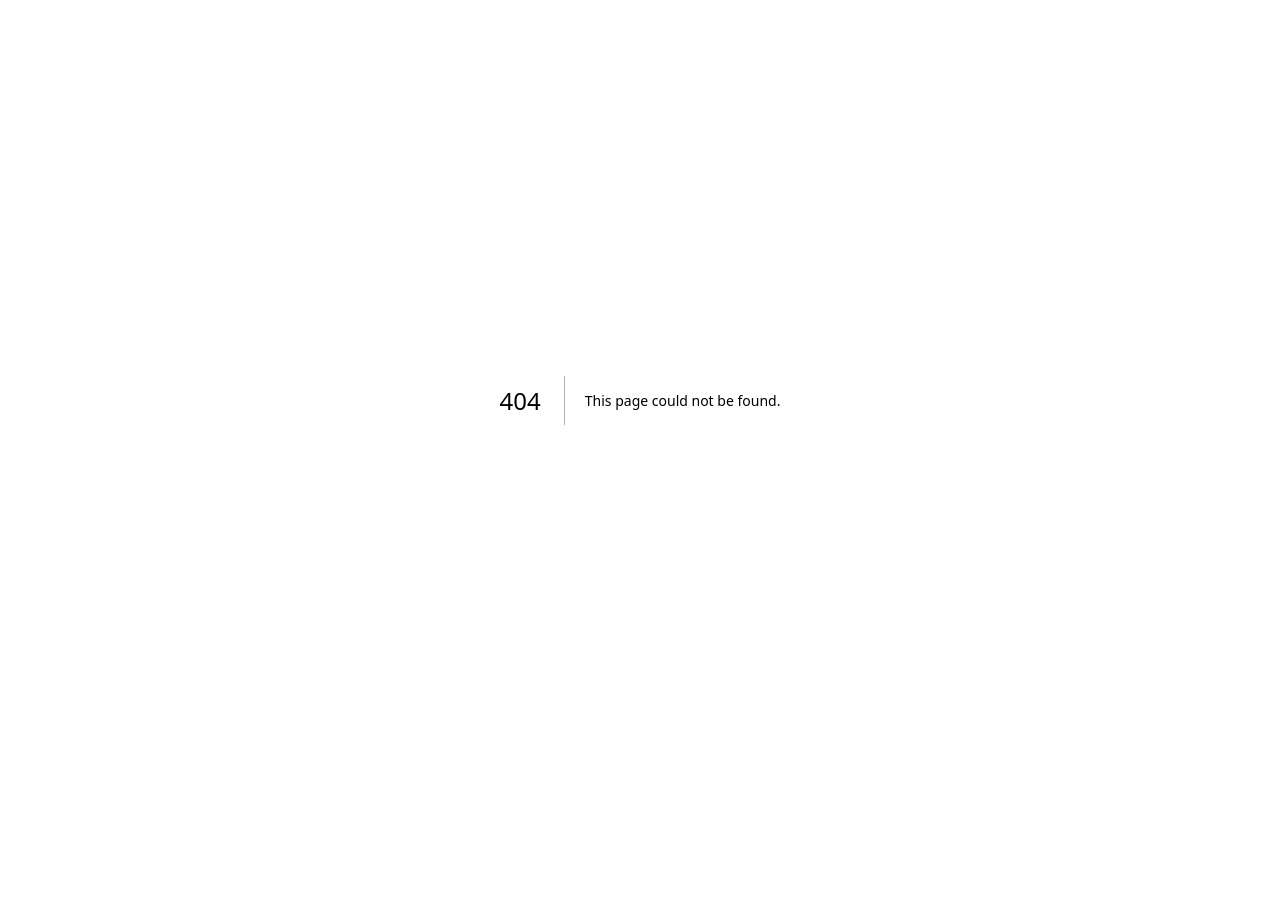
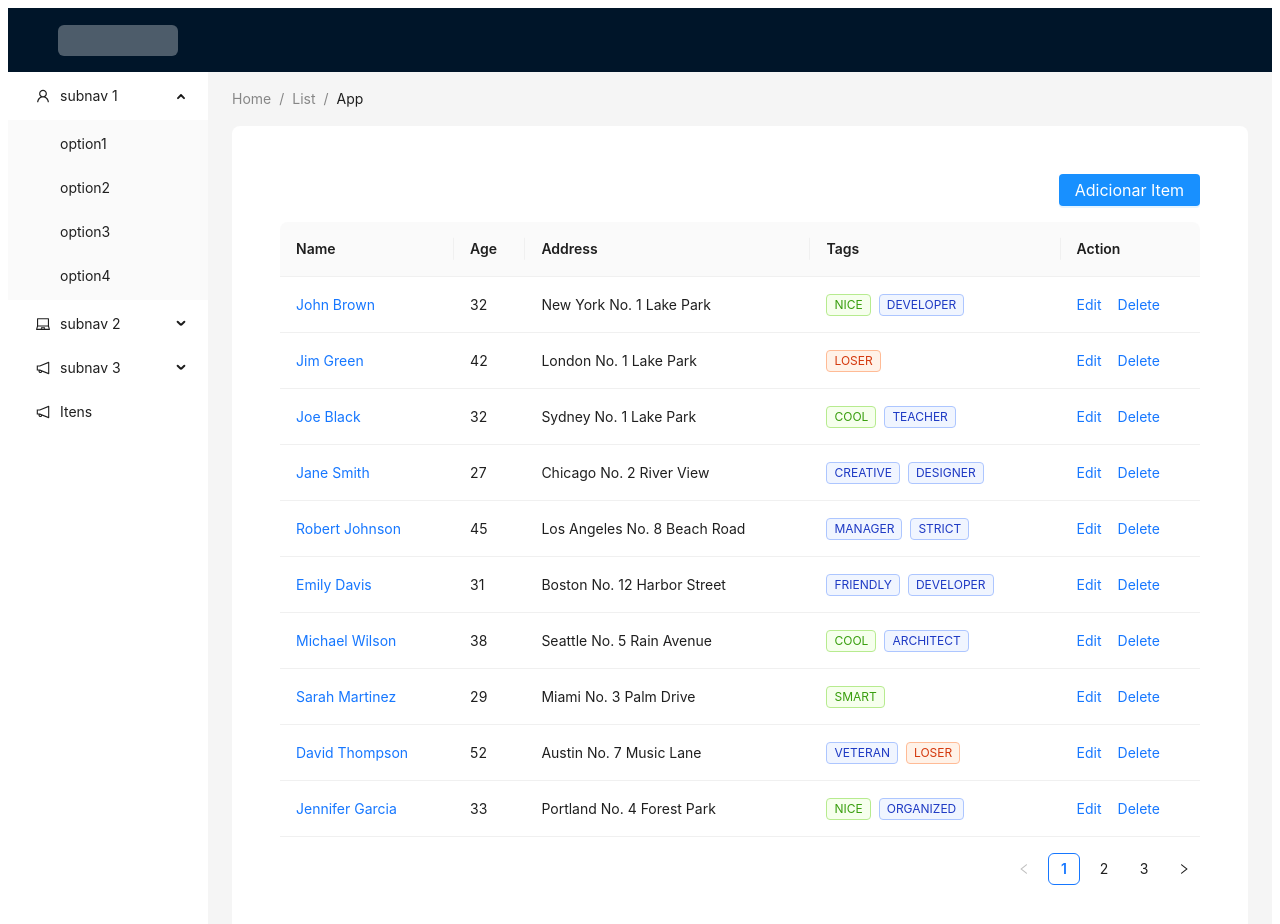
Before and after one commit to Fabrica-Unisales/pie-manager-front, a Next.js app: page /itens in a window 1280 px wide. Before the commit this address had no page. Shown: the top 924 px of the page. Before the commit the page ends 800 px from the top, so only its background shows below. Built offline with nearby package versions, Linux system fonts and the light colour scheme; what @ant-design/nextjs-registry would draw is missing.

Commit message:
tela de itens

```diff
--- /dev/null
+++ b/src/app/(auth)/itens/page.js
@@ -0,0 +1,36 @@
+'use client';
+import React from 'react';
+import { Button, Table } from 'antd';
+import { columns, data } from '@/statics/tableMocks';
+
+
+const App = () => {
+  const handleAddItem = () => {
+    window.location.href = '/itens/new';
+  };
+
+  return (
+    <div style={{ padding: 24 }}>
+      <div style={{ marginBottom: 16, textAlign: 'right' }}>
+        <Button
+          type="primary"
+          style={{
+            background: '#1890ff',
+            color: '#fff',
+            border: 'none',
+            borderRadius: 4,
+            padding: '8px 16px',
+            cursor: 'pointer',
+            fontSize: 16,
+          }}
+          onClick={handleAddItem}
+        >
+          Adicionar Item
+        </Button>
+      </div>
+      <Table columns={columns} dataSource={data} />
+    </div>
+  );
+}
+
+export default App;
--- a/src/statics/menuItens.js
+++ b/src/statics/menuItens.js
@@ -6,7 +6,8 @@ import {
   UserOutlined,
 } from "@ant-design/icons";
 
-export const items2 = [UserOutlined, LaptopOutlined, NotificationOutlined].map(
+export const items2 = [
+  ...[UserOutlined, LaptopOutlined, NotificationOutlined].map(
     (icon, index) => {
       const key = String(index + 1);
       return {
@@ -22,4 +23,10 @@ export const items2 = [UserOutlined, LaptopOutlined, NotificationOutlined].map(
         }),
       };
     }
-);
+  ),
+  {
+    key: "send",
+    icon: React.createElement(NotificationOutlined),
+    label: <a href="/itens" rel="itens">Itens</a>,
+  },
+];
--- /dev/null
+++ b/src/statics/tableMocks/index.js
@@ -0,0 +1,217 @@
+import React from 'react';
+import { Space, Tag } from 'antd';
+
+const columns = [
+  {
+    title: 'Name',
+    dataIndex: 'name',
+    key: 'name',
+    render: (text) => {return(<a>{text}</a>)},
+  },
+  {
+    title: 'Age',
+    dataIndex: 'age',
+    key: 'age',
+  },
+  {
+    title: 'Address',
+    dataIndex: 'address',
+    key: 'address',
+  },
+  {
+    title: 'Tags',
+    key: 'tags',
+    dataIndex: 'tags',
+    render: (_, { tags }) => (
+      <>
+        {tags.map(tag => {
+          let color = tag.length > 5 ? 'geekblue' : 'green';
+          if (tag === 'loser') {
+            color = 'volcano';
+          }
+          return (
+            <Tag color={color} key={tag}>
+              {tag.toUpperCase()}
+            </Tag>
+          );
+        })}
+      </>
+    ),
+  },
+  {
+    title: 'Action',
+    key: 'action',
+    render: (_, record) => (
+      <Space size="middle">
+        <a>Edit</a>
+        <a>Delete</a>
+      </Space>
+    ),
+  },
+];
+
+const data = [
+  {
+    key: '1',
+    name: 'John Brown',
+    age: 32,
+    address: 'New York No. 1 Lake Park',
+    tags: ['nice', 'developer'],
+  },
+  {
+    key: '2',
+    name: 'Jim Green',
+    age: 42,
+    address: 'London No. 1 Lake Park',
+    tags: ['loser'],
+  },
+  {
+    key: '3',
+    name: 'Joe Black',
+    age: 32,
+    address: 'Sydney No. 1 Lake Park',
+    tags: ['cool', 'teacher'],
+  },
+{
+    key: '4',
+    name: 'Jane Smith',
+    age: 27,
+    address: 'Chicago No. 2 River View',
+    tags: ['creative', 'designer'],
+},
+{
+    key: '5',
+    name: 'Robert Johnson',
+    age: 45,
+    address: 'Los Angeles No. 8 Beach Road',
+    tags: ['manager', 'strict'],
+},
+{
+    key: '6',
+    name: 'Emily Davis',
+    age: 31,
+    address: 'Boston No. 12 Harbor Street',
+    tags: ['friendly', 'developer'],
+},
+{
+    key: '7',
+    name: 'Michael Wilson',
+    age: 38,
+    address: 'Seattle No. 5 Rain Avenue',
+    tags: ['cool', 'architect'],
+},
+{
+    key: '8',
+    name: 'Sarah Martinez',
+    age: 29,
+    address: 'Miami No. 3 Palm Drive',
+    tags: ['smart'],
+},
+{
+    key: '9',
+    name: 'David Thompson',
+    age: 52,
+    address: 'Austin No. 7 Music Lane',
+    tags: ['veteran', 'loser'],
+},
+{
+    key: '10',
+    name: 'Jennifer Garcia',
+    age: 33,
+    address: 'Portland No. 4 Forest Park',
+    tags: ['nice', 'organized'],
+},
+{
+    key: '11',
+    name: 'Thomas Rodriguez',
+    age: 41,
+    address: 'Denver No. 9 Mountain View',
+    tags: ['outdoorsy', 'teacher'],
+},
+{
+    key: '12',
+    name: 'Lisa Lee',
+    age: 26,
+    address: 'San Francisco No. 11 Tech Way',
+    tags: ['ambitious', 'developer'],
+},
+{
+    key: '13',
+    name: 'Daniel Clark',
+    age: 36,
+    address: 'Atlanta No. 6 Peachtree Street',
+    tags: ['reliable'],
+},
+{
+    key: '14',
+    name: 'Jessica Wright',
+    age: 39,
+    address: 'Nashville No. 15 Country Road',
+    tags: ['creative', 'musician'],
+},
+{
+    key: '15',
+    name: 'Matthew Allen',
+    age: 44,
+    address: 'New Orleans No. 10 Jazz Street',
+    tags: ['cool', 'chef'],
+},
+{
+    key: '16',
+    name: 'Amanda Scott',
+    age: 28,
+    address: 'Dallas No. 14 Star Boulevard',
+    tags: ['energetic', 'sales'],
+},
+{
+    key: '17',
+    name: 'Christopher Adams',
+    age: 50,
+    address: 'Philadelphia No. 17 Liberty Avenue',
+    tags: ['historic', 'professor'],
+},
+{
+    key: '18',
+    name: 'Stephanie Baker',
+    age: 32,
+    address: 'Las Vegas No. 21 Casino Drive',
+    tags: ['adventurous', 'loser'],
+},
+{
+    key: '19',
+    name: 'Joshua Nelson',
+    age: 35,
+    address: 'Phoenix No. 19 Desert Road',
+    tags: ['tough', 'developer'],
+},
+{
+    key: '20',
+    name: 'Nicole Carter',
+    age: 30,
+    address: 'Minneapolis No. 16 Lake Street',
+    tags: ['nice', 'analyst'],
+},
+{
+    key: '21',
+    name: 'Andrew Mitchell',
+    age: 47,
+    address: 'San Diego No. 22 Ocean Drive',
+    tags: ['relaxed', 'surfer'],
+},
+{
+    key: '22',
+    name: 'Rebecca Turner',
+    age: 34,
+    address: 'Houston No. 18 Space Center Blvd',
+    tags: ['smart', 'scientist'],
+},
+{
+    key: '23',
+    name: 'Kevin Phillips',
+    age: 43,
+    address: 'Detroit No. 20 Motor Street',
+    tags: ['hardworking', 'engineer'],
+}
+];
+
+export {columns, data};
```
Also changed, not shown: src/app/(auth)/home/page.js (+13 -8 lines), src/app/(auth)/itens/new/page.js (added, +74 -0 lines). Lines whose indentation alone changed are shown as unchanged.
